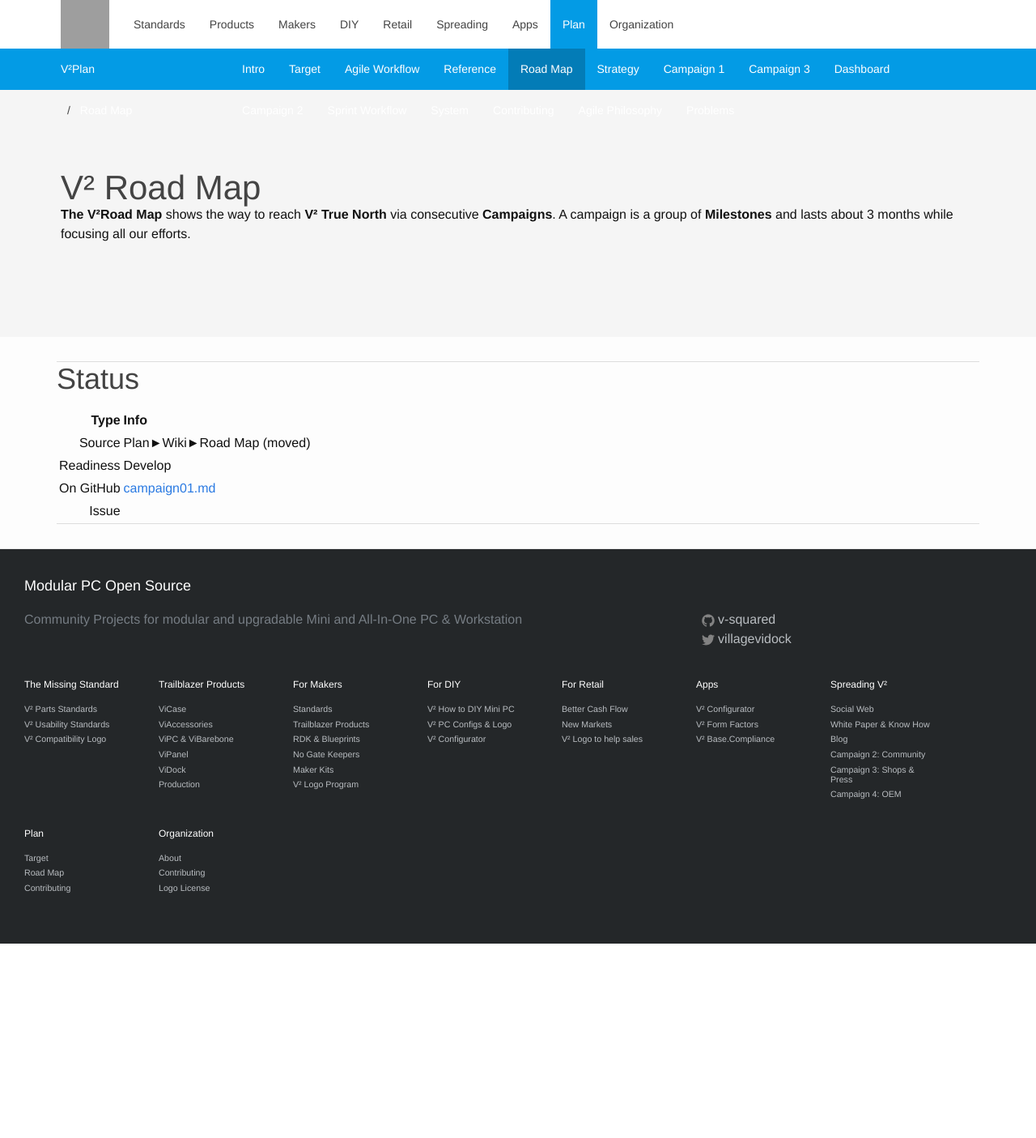
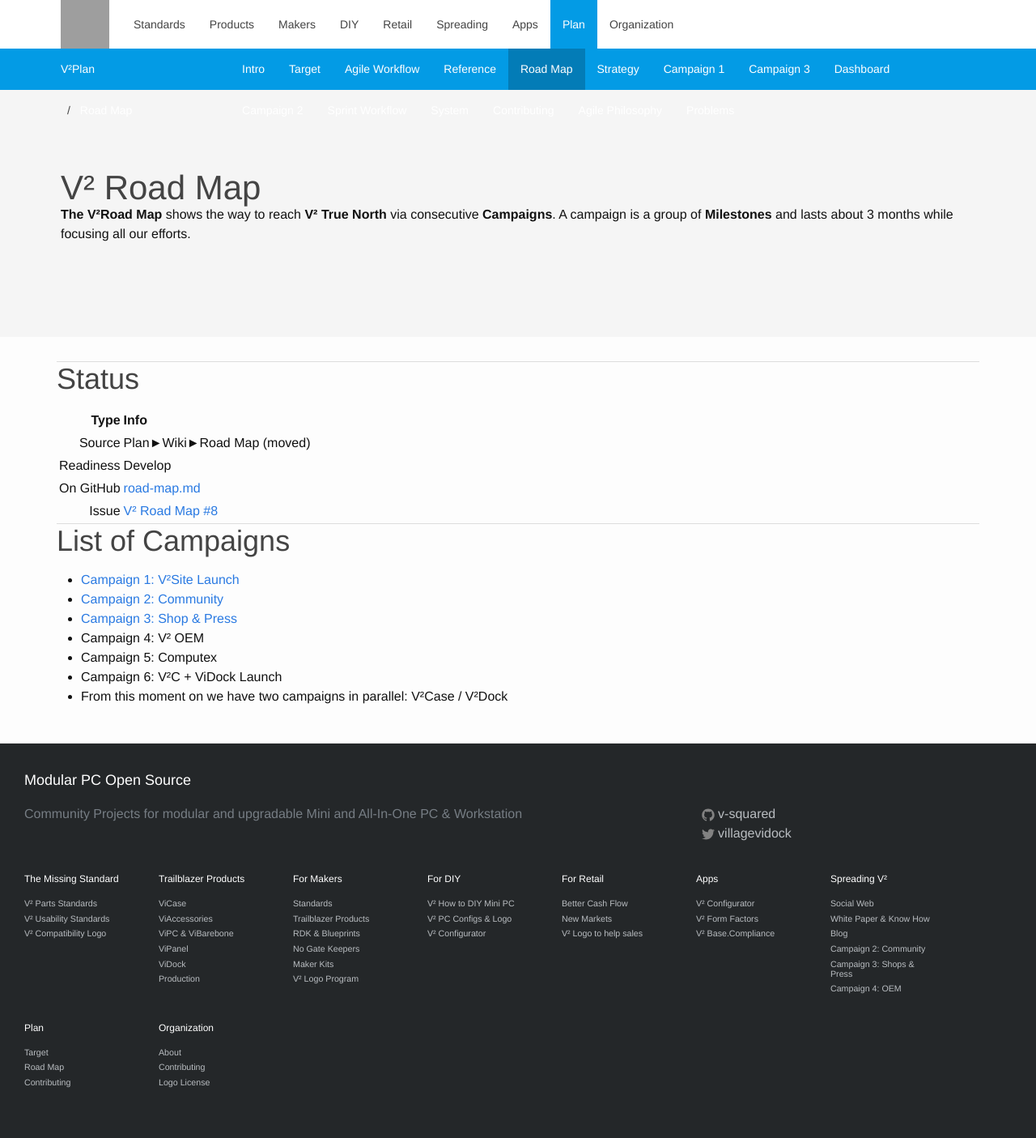
Before and after one commit to V-Squared/v2-Plan, a Jekyll site: the page built from road-map.md, in a window 1280 px wide. Shown: the whole page at 81% size. Built offline with Jekyll 4.4.1, drawn with Linux system fonts in a browser that asks for light colours; nearby versions of some CDN libraries; before the commit the page ends 1165 px from its top, so only the background shows below that; grey boxes are pictures that could not be loaded.

Commit message:
Added #Status and #List of Campaigns

```diff
--- a/road-map.md
+++ b/road-map.md
@@ -16,7 +16,17 @@ order: 2
 |------:|:-----|
 | Source | Plan►Wiki►Road Map (moved) |
 | Readiness | Develop |
-| On GitHub | [campaign01.md](https://github.com/V-Squared/v2-Plan/blob/gh-pages/roadMap/campaign01.md) |
-| Issue |  |
+| On GitHub | [road-map.md](https://github.com/V-Squared/v2-Plan/blob/gh-pages/road-map.md) |
+| Issue | [ V² Road Map #8 ](https://github.com/V-Squared/v2-Plan/issues/8)  |
 
 --------------------------
+
+
+# List of Campaigns
+- [Campaign 1: V²Site Launch](http://v-squared.github.io/v2-Plan/roadMap/campaign01/)
+- [Campaign 2: Community](http://v-squared.github.io/v2-Plan/roadMap/campaign02/)
+- [Campaign 3: Shop & Press](http://v-squared.github.io/v2-Plan/roadMap/campaign02/)
+- Campaign 4: V² OEM
+- Campaign 5: Computex
+- Campaign 6: V²C + ViDock Launch
+- From this moment on we have two campaigns in parallel: V²Case / V²Dock
```
